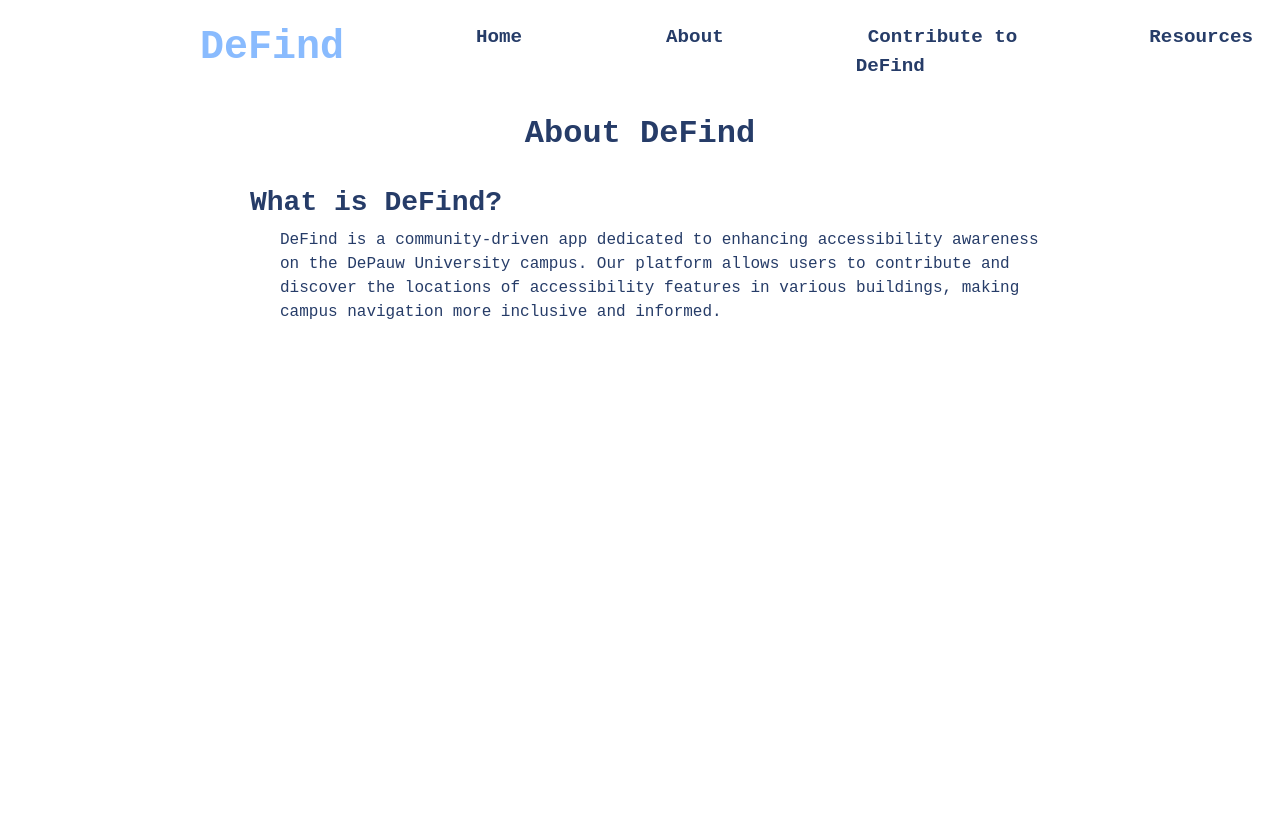
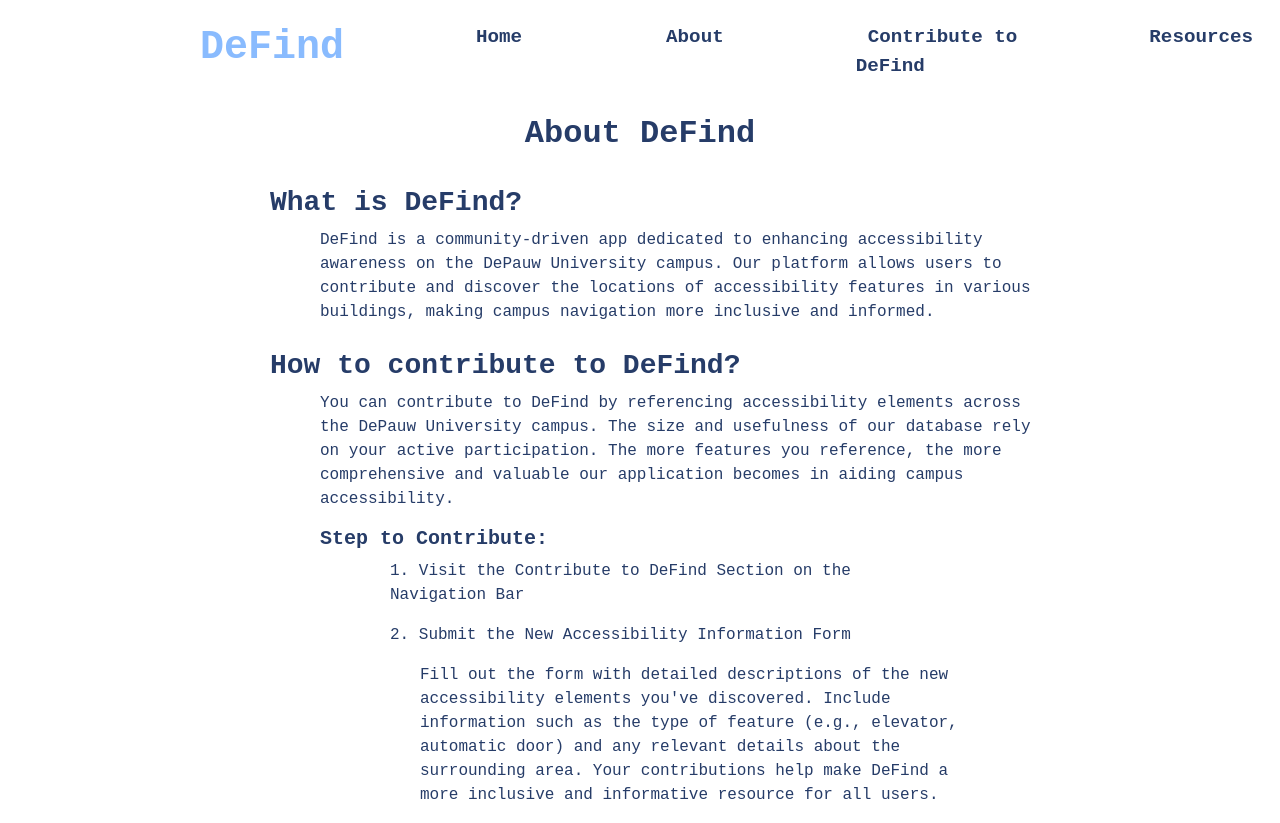
Before and after one commit to Anhakian/DeFind, a React (Vite) app: page /about in a window 1280 px wide. Before the commit the page ends 800 px from the top, so only its background shows below. Built offline with nearby package versions, Linux system fonts and the light colour scheme.

Commit message:
done About and delete a sus file in asset

```diff
--- a/src/components/About/About.css
+++ b/src/components/About/About.css
@@ -10,15 +10,36 @@
     margin-top: 115px;
 }
 
-.q1 {
+.q {
     margin-top: 25px;
-    margin-left: 250px;
+    margin-left: 270px;
     color: rgb(38, 60, 104);
 }
 
-.describe1 {
-    margin-inline-start: 280px;
-    margin-inline-end: 220px;
+.describe {
+    margin-inline-start: 320px;
+    margin-inline-end: 225px;
     font-weight: 500;
     color: rgb(38, 60, 104);
 }
+
+.steps {
+    margin-inline-start: 320px;
+    margin-inline-end: 305px;
+    font-weight: 500;
+    color: rgb(38, 60, 104);
+}
+
+.describe-step {
+    margin-inline-start: 390px;
+    margin-inline-end: 345px;
+    font-weight: 500;
+    color: rgb(38, 60, 104);
+}
+
+.step2-describe {
+    margin-inline-start: 420px;
+    margin-inline-end: 290px;
+    font-weight: 500;
+    color: rgb(38, 60, 104);
+}
--- a/src/components/About/About.jsx
+++ b/src/components/About/About.jsx
@@ -9,11 +9,25 @@ const About = () => {
                 <h2 className="a-title"><strong>About DeFind</strong></h2>
             </div>
             <div className="prob1">
-                <h3 className="q1"><strong>What is DeFind?</strong></h3>
-                <p className="describe1"> DeFind is a community-driven app dedicated to enhancing accessibility awareness on the DePauw University campus.
+                <h3 className="q"><strong>What is DeFind?</strong></h3>
+                <p className="describe"> DeFind is a community-driven app dedicated to enhancing accessibility awareness on the DePauw University campus.
                     Our platform allows users to contribute and discover the locations of accessibility features in various buildings,
-                    making campus navigation more inclusive and informed.</p>
+                    making campus navigation more inclusive and informed.
+                </p>
+
+                <h3 className="q"><strong>How to contribute to DeFind?</strong></h3>
+                <p className="describe"> You can contribute to DeFind by referencing accessibility elements across the DePauw University campus.
+                    The size and usefulness of our database rely on your active participation.
+                    The more features you reference, the more comprehensive and valuable our application becomes in aiding campus accessibility.
+                </p>
+                    <h5 className="steps"><strong>Step to Contribute:</strong></h5>
+                    <p className="describe-step">1. Visit the Contribute to DeFind Section on the Navigation Bar</p>
+                    <p className="describe-step">2. Submit the New Accessibility Information Form</p>
+                        <p className="step2-describe">Fill out the form with detailed descriptions of the new accessibility elements you've discovered. Include information
+                            such as the type of feature (e.g., elevator, automatic door) and any relevant details about the surrounding area.
+                            Your contributions help make DeFind a more inclusive and informative resource for all users.</p>
             </div>
+
         </div>
     )
 }
```
